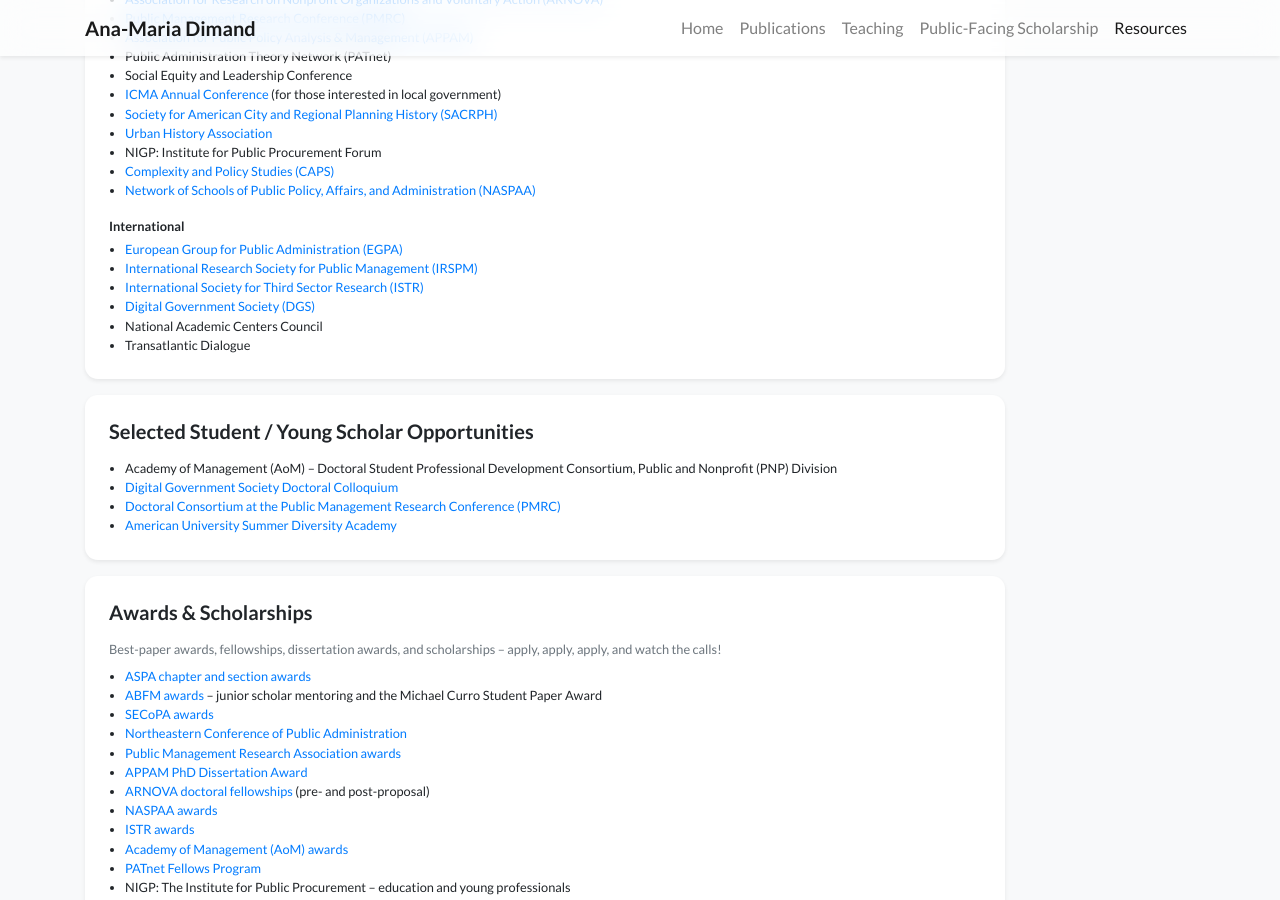
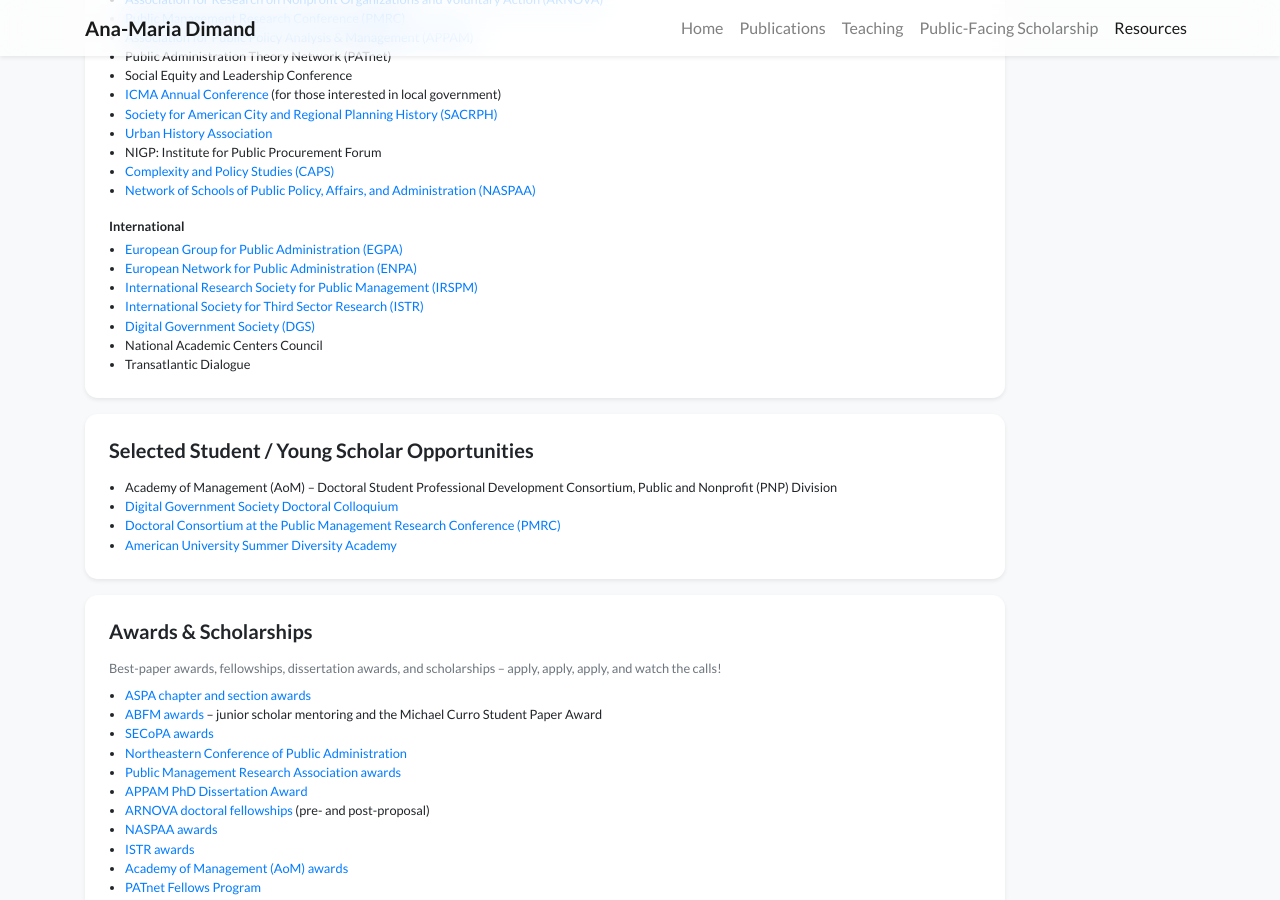
Before and after one commit to anamariadimand/anamariadimand.github.io, a Jekyll site: the page built from resources.html, in a window 1280 px wide and 900 px high, scrolled down 1418 px. Built offline with Jekyll 4.4.1, drawn with Linux system fonts in a browser that asks for light colours; nearby versions of some CDN libraries; a style sheet for code colours, icons or effects is not loaded.

Commit message:
Add ENPA to international conferences
Co-Authored-By: Claude Opus 4.8 <noreply@anthropic.com>

```diff
--- a/resources.html
+++ b/resources.html
@@ -110,6 +110,7 @@ navbar_title: Resources
                 <p class="small mb-1 font-weight-bold">International</p>
                 <ul class="small mb-0 pl-3">
                     <li><a href="https://egpa.iias-iisa.org/EGPA__ANNUAL_CONFERENCES.php" target="_blank">European Group for Public Administration (EGPA)</a></li>
+                    <li><a href="https://www.enpaeurope.com" target="_blank">European Network for Public Administration (ENPA)</a></li>
                     <li><a href="https://www.irspm.org/" target="_blank">International Research Society for Public Management (IRSPM)</a></li>
                     <li><a href="https://www.istr.org/" target="_blank">International Society for Third Sector Research (ISTR)</a></li>
                     <li><a href="https://dgsociety.org/" target="_blank">Digital Government Society (DGS)</a></li>
```
